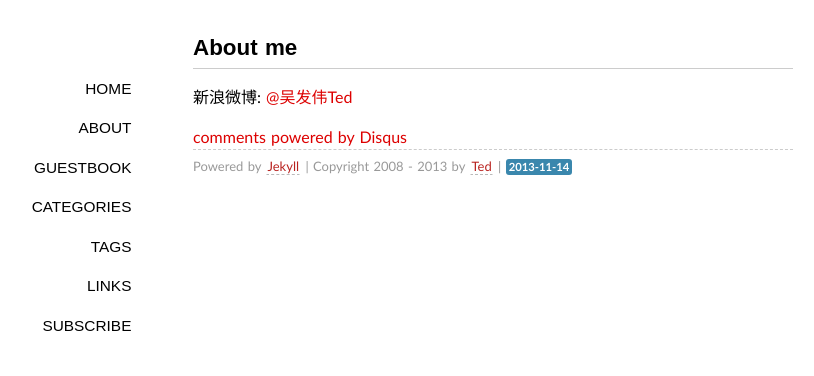
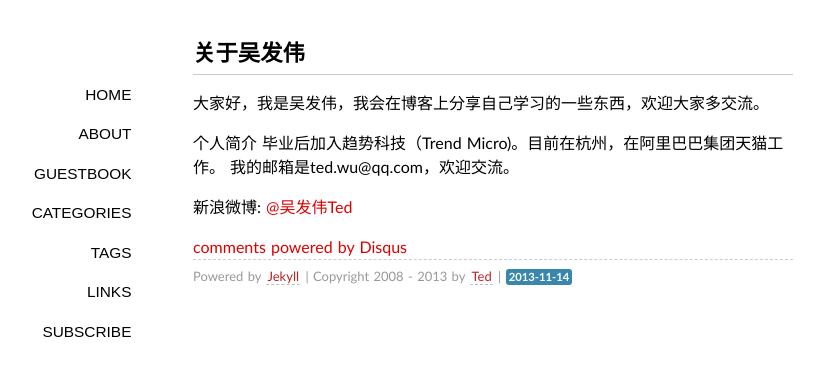
Before and after one commit to wufawei/wufawei.github.com, a Jekyll site: the page built from about/index.md, in a window 1280 px wide. Shown: the top 376 px of the page, without its empty margins (147-961 px from the left). Built offline with Jekyll 4.4.1, drawn with Linux system fonts in a browser that asks for light colours; some web fonts are replaced; Markdown is read by kramdown in place of the engine named in the settings; comment, search, counter and statistics services are not loaded.

Commit message:
修改个人信息。

```diff
--- a/about/index.md
+++ b/about/index.md
@@ -1,8 +1,12 @@
 ---
-title: About me
+title: 关于吴发伟
 layout: page
 comments: yes
 ---
+大家好，我是吴发伟，我会在博客上分享自己学习的一些东西，欢迎大家多交流。
 
+个人简介
+毕业后加入趋势科技（Trend Micro)。目前在杭州，在阿里巴巴集团天猫工作。
+我的邮箱是ted.wu@qq.com，欢迎交流。
 
 新浪微博: [@吴发伟Ted](http://weibo.com/wufawei)
```
